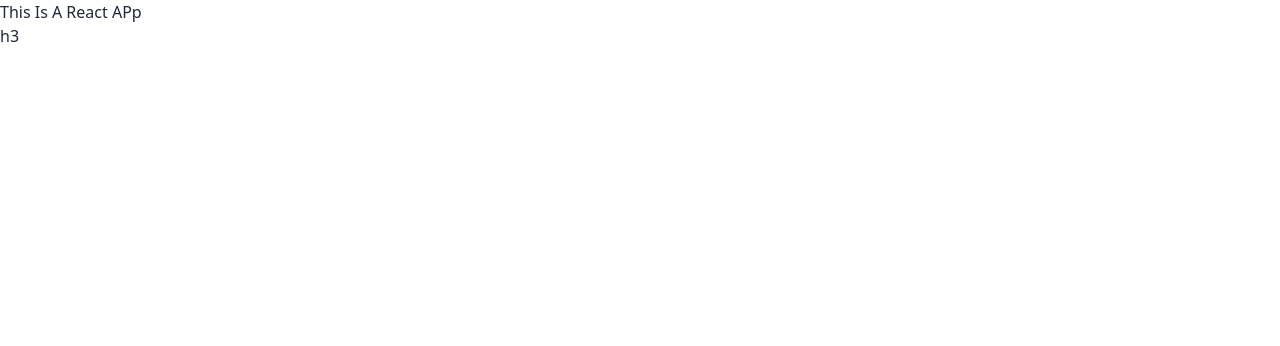
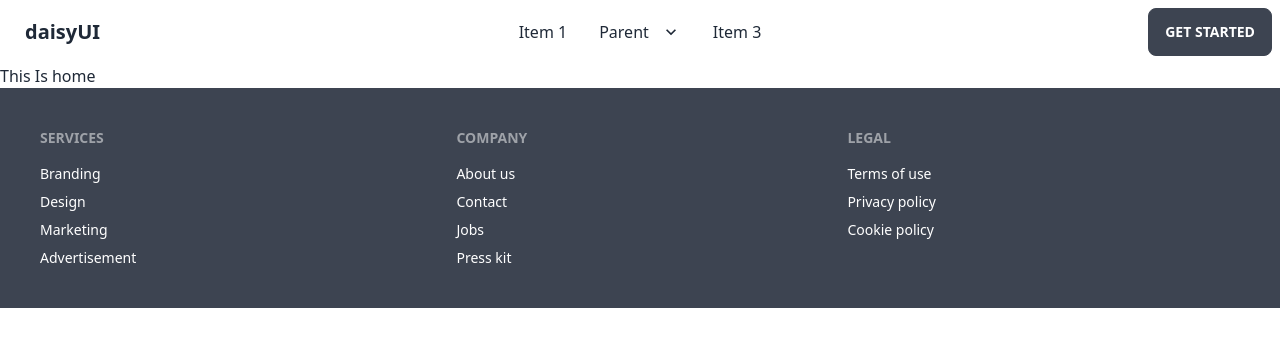
Before and after one commit to naffiziqbal/learning-platform-client-side, a React (Create React App) app: page / in a window 1280 px wide. Shown: the top 346 px of the page. Built offline with nearby package versions, Linux system fonts and the light colour scheme.

Commit message:
Routes Setup

```diff
--- a/src/App.js
+++ b/src/App.js
@@ -1,10 +1,13 @@
 import logo from './logo.svg';
 import './App.css';
+import { BrowserRouter, RouterProvider } from 'react-router-dom';
+import router from './Routes/Routes';
 
 function App() {
   return (
  <div className="">
-  <p>This Is A React APp</p>h3
+  <RouterProvider router={router}>
+  </RouterProvider>
  </div>
   );
 }
--- /dev/null
+++ b/src/Components/Home/Home.jsx
@@ -0,0 +1,11 @@
+import React from 'react';
+
+const Home = () => {
+    return (
+        <div>
+            <p>This Is home</p>
+        </div>
+    );
+};
+
+export default Home;
--- /dev/null
+++ b/src/Components/Shared/Footer.jsx
@@ -0,0 +1,33 @@
+import React from "react";
+import { Link } from "react-router-dom";
+
+const Footer = () => {
+  return (
+    <div>
+      <footer className="footer p-10 bg-neutral text-neutral-content">
+        <div>
+          <span className="footer-title">Services</span>
+          <Link className="link link-hover">Branding</Link>
+          <Link className="link link-hover">Design</Link>
+          <Link className="link link-hover">Marketing</Link>
+          <Link className="link link-hover">Advertisement</Link>
+        </div>
+        <div>
+          <span className="footer-title">Company</span>
+          <Link className="link link-hover">About us</Link>
+          <Link className="link link-hover">Contact</Link>
+          <Link className="link link-hover">Jobs</Link>
+          <Link className="link link-hover">Press kit</Link>
+        </div>
+        <div>
+          <span className="footer-title">Legal</span>
+          <Link className="link link-hover">Terms of use</Link>
+          <Link className="link link-hover">Privacy policy</Link>
+          <Link className="link link-hover">Cookie policy</Link>
+        </div>
+      </footer>
+    </div>
+  );
+};
+
+export default Footer;
--- /dev/null
+++ b/src/Components/UserCredintials/Login.jsx
@@ -0,0 +1,11 @@
+import React from 'react';
+
+const Login = () => {
+    return (
+        <div>
+            This Is Log in Page
+        </div>
+    );
+};
+
+export default Login;
--- /dev/null
+++ b/src/Components/UserCredintials/Signup.jsx
@@ -0,0 +1,11 @@
+import React from 'react';
+
+const Signup = () => {
+    return (
+        <div>
+            Sign Up Page
+        </div>
+    );
+};
+
+export default Signup;
--- a/src/Layout/Main.jsx
+++ b/src/Layout/Main.jsx
@@ -1,9 +1,14 @@
 import React from 'react';
+import { Outlet } from 'react-router-dom';
+import Footer from '../Components/Shared/Footer';
+import Header from '../Components/Shared/Header';
 
 const Main = () => {
     return (
         <div>
-
+            <Header/>
+            <Outlet/>
+            <Footer/>
         </div>
     );
 };
--- /dev/null
+++ b/src/Routes/Routes.jsx
@@ -0,0 +1,31 @@
+import React from "react";
+import { createBrowserRouter } from "react-router-dom";
+import Home from "../Components/Home/Home";
+import Login from "../Components/UserCredintials/Login";
+import Signup from "../Components/UserCredintials/Signup";
+import Main from "../Layout/Main";
+
+const router = createBrowserRouter([
+  {
+    path: "/",
+    element: <Main />,
+    children: [
+      {
+        path: "/",
+        element: <Home />,
+      },
+      {
+        path: "/signup",
+        element: <Signup />,
+      },
+     {
+        path : '/login',
+        element : <Login/>
+     },
+
+
+    ],
+  },
+]);
+
+export default router;
```
